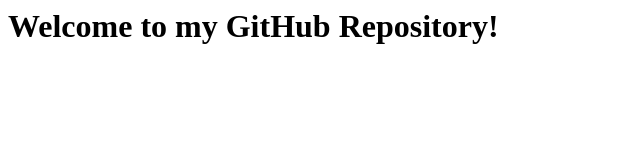
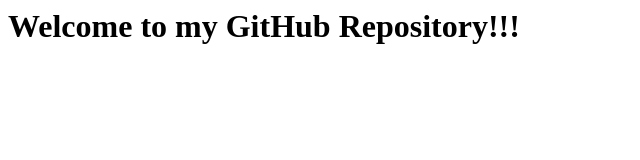
Before and after one commit to tranmyngoc208/Kiem-thu-lab7, a plain HTML site: page src/index.html in a window 1280 px wide. Shown: the full height of the page, 0-640 px from the left. Drawn offline with Linux system fonts and the light colour scheme.

Commit message:
Update index.html

```diff
--- a/src/index.html
+++ b/src/index.html
@@ -1 +1 @@
-<html><body><h1>Welcome to my GitHub Repository!</h1></body></html>
+<html><body><h1>Welcome to my GitHub Repository!!!</h1></body></html>
```
